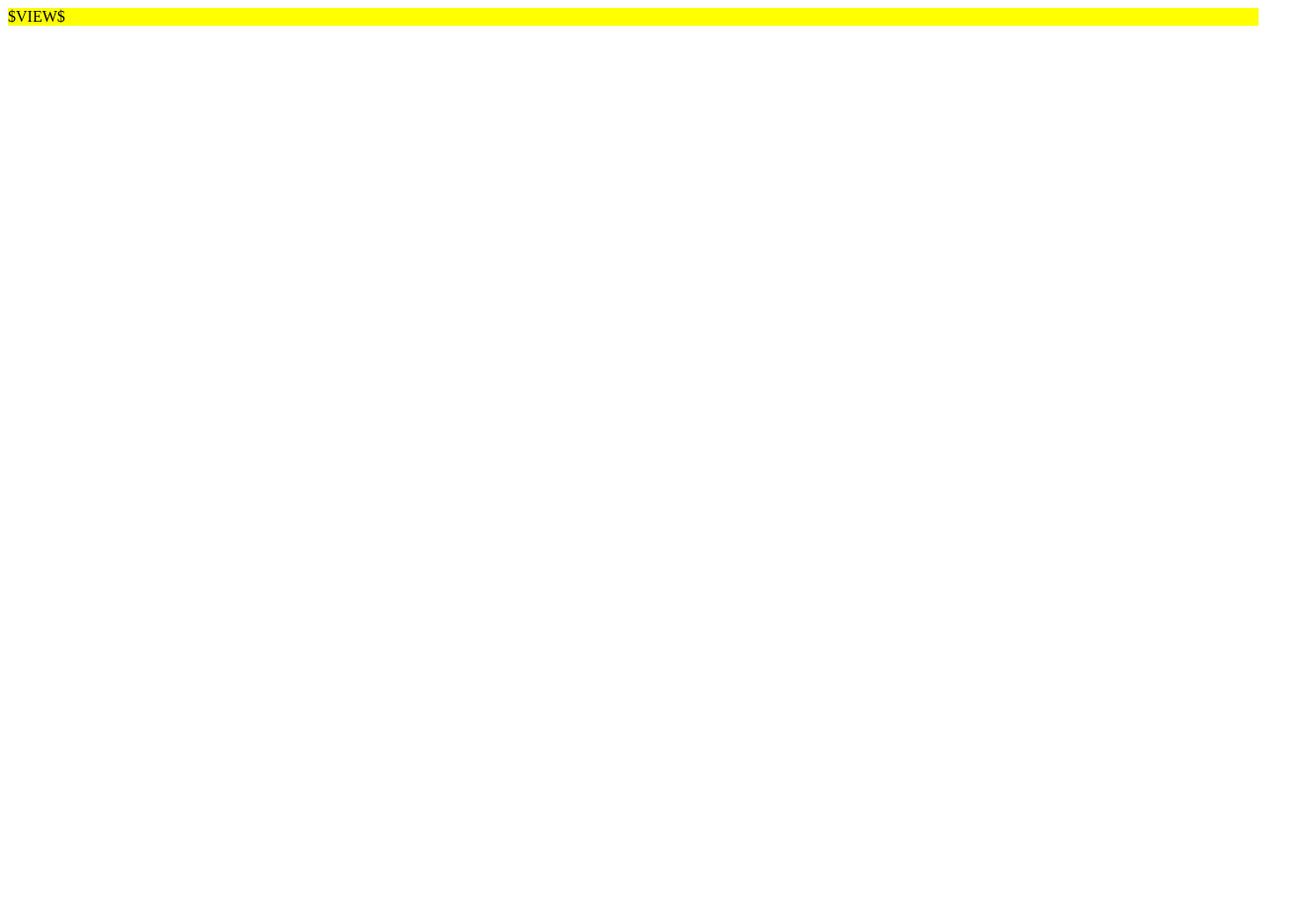
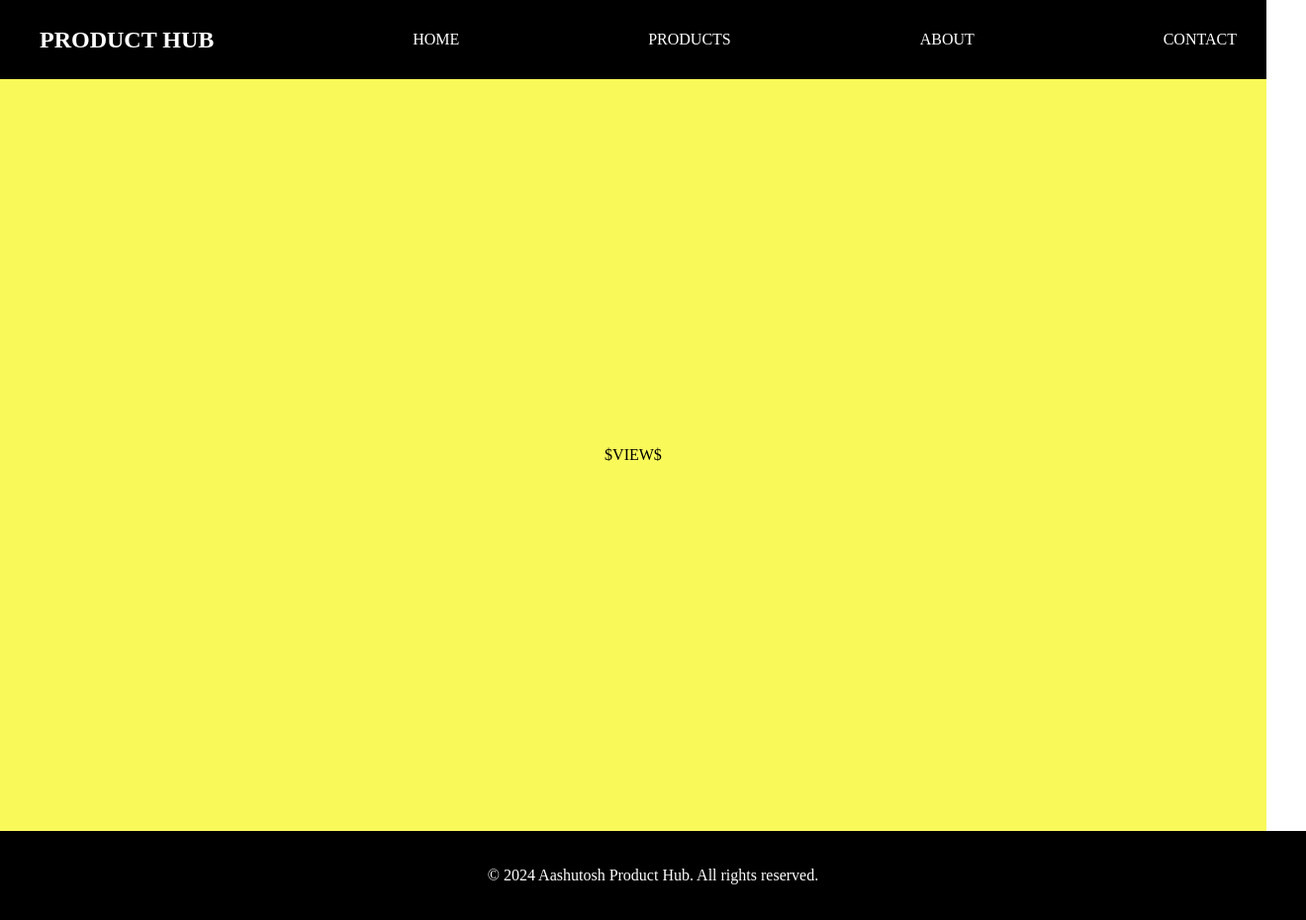
Before and after one commit to ashukla1218/MERN, a website: page DAY11_NodeJS/pages/view.html in a window 1280 px wide. Shown: the whole page at 99% size, 1320 px wide, since content can reach past the window. Before the commit the page ends 800 px from the top, so only its background shows below. Drawn offline with Linux system fonts and the light colour scheme.

Commit message:
added more css

```diff
--- a/DAY11_NodeJS/main.js
+++ b/DAY11_NodeJS/main.js
@@ -26,7 +26,7 @@ const app = http.createServer(async (req, res) => {
                     <h3>${data[i].title}</h3>
                     <img src="${data[i].thumbnail}" alt='product-image' height='200'>
                     <p>${data[i].description}</p>
-                    <a href="/view?id=${data[i].id}" target="_blank">View products</a>
+                    <button class="viewButton"><a href="/view?id=${data[i].id}" target="_blank" class="button">View products</a></button>
                 </div>`;
             }
             text = text.replace("$TITLE$",ProductsText);
--- a/DAY11_NodeJS/pages/view.html
+++ b/DAY11_NodeJS/pages/view.html
@@ -4,16 +4,61 @@
     <meta name="viewport" content="width=device-width, initial-scale=1.0">
     <title>my shop</title>
     <style>
-        main{
-            background-color: yellow;
+        body {
+            /* font-family: 'Arial', sans-serif; */
+            margin: 0;
+            padding: 0;
+            box-sizing: border-box;
+        }
+        nav {
+            height: 10vh;
+            background-color: black;
+            display: flex;
+            align-items: center;
+            justify-content: space-between;
+            padding: 0 20px;
+        }
+        nav > h1 {
+            color: white;
+            padding: 14px 20px;
+        }
+        nav a {
+            color: white;
+            text-decoration: none;
+            margin: 0 10px;
+        }
+        main {
+            background-color: rgb(249, 249, 89);
+            display: flex;
+            align-items: center;
+            justify-content: center;
+            min-height: 90vh;
+            padding: 20px;
+        }
+        footer {
+            background-color: black;
+            color: white;
+            text-align: center;
+            padding: 20px;
+            position: relative;
+            bottom: 0;
+            width: 100%;
         }
     </style>
 </head>
 <body>
-    <nav></nav>
+    <nav>
+        <h1>PRODUCT HUB</h1>
+        <a href="/">HOME</a>
+        <a href="/product">PRODUCTS</a>
+        <a href="/about">ABOUT</a>
+        <a href="/contact">CONTACT</a>
+    </nav>
     <main>
         $VIEW$
     </main>
-    <footer></footer>
+    <footer>
+        <p>&copy; 2024 Aashutosh Product Hub. All rights reserved.</p>
+    </footer>
 </body>
 </html>
```
Also changed, not shown: DAY11_NodeJS/pages/homepage.html (+4 -4 lines), DAY11_NodeJS/pages/product.html (+52 -7 lines).
